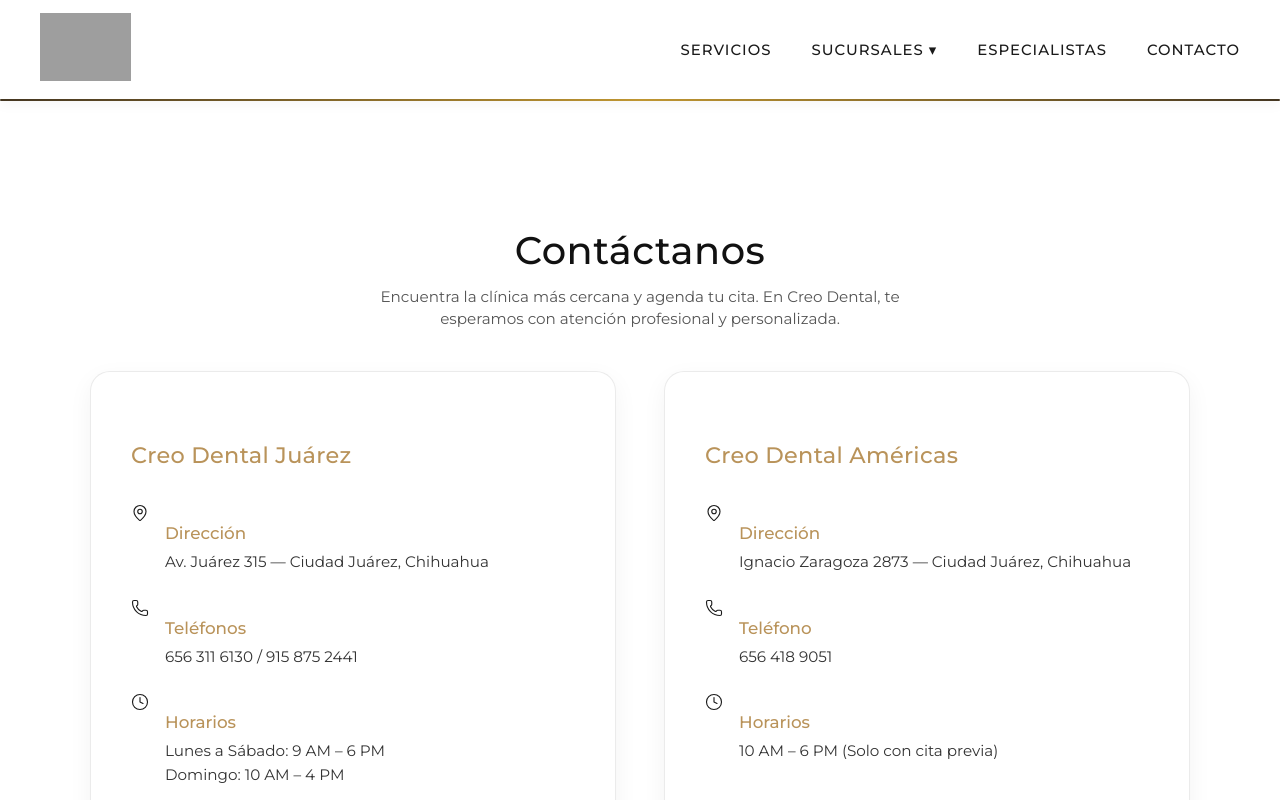
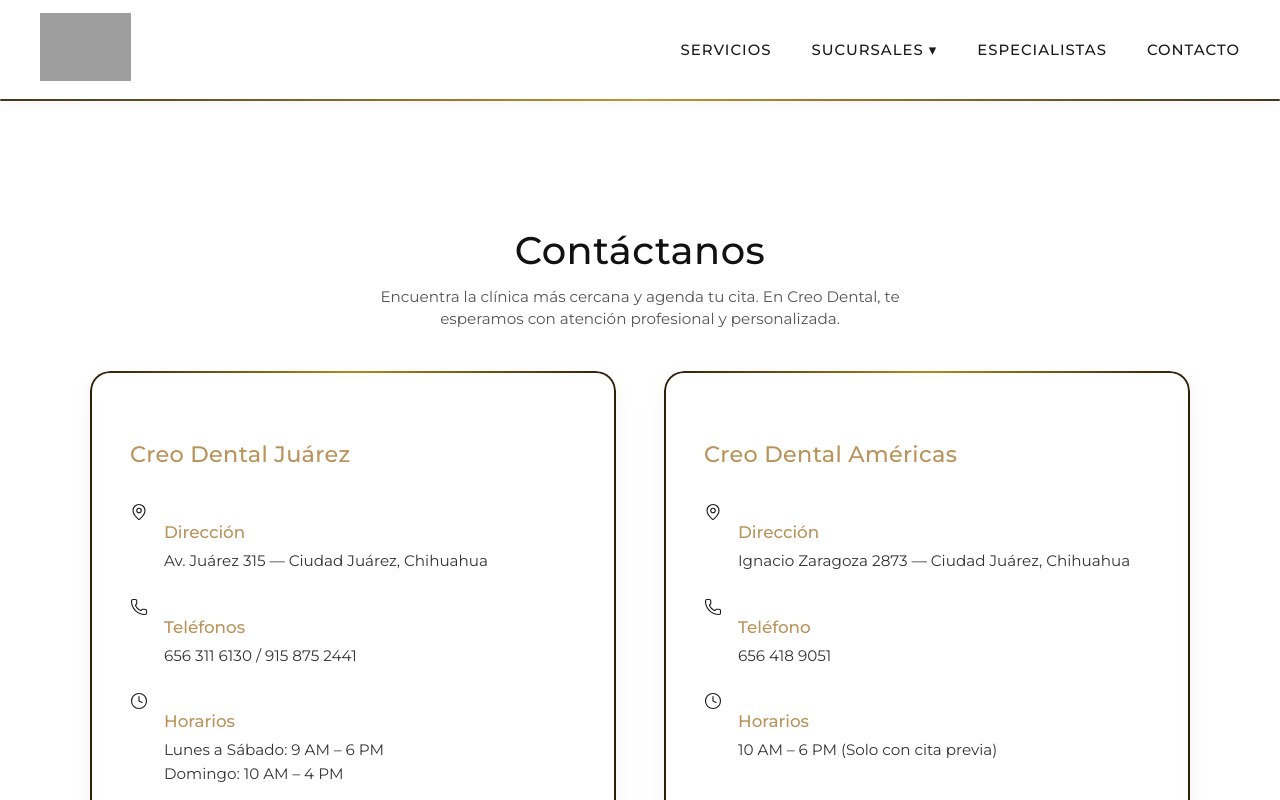
Before and after one commit to SebastianPineiro10/Creo-Dental, a React (Vite) app: page /contact in a window 1280 px wide. Shown: the top 800 px of the page. Built offline with nearby package versions, Linux system fonts and the light colour scheme; grey boxes are pictures that could not be loaded.

Commit message:
Nuevos cambios

```diff
--- a/src/pages/contact/Contact.jsx
+++ b/src/pages/contact/Contact.jsx
@@ -67,6 +67,7 @@ function Contact() {
           <div className="contact-card">
             <h2>Creo Dental Américas</h2>
 
+
             <div className="info-row">
               <MapPin size={18} strokeWidth={1.5} />
               <div>
--- a/src/pages/contact/contact.css
+++ b/src/pages/contact/contact.css
@@ -2,7 +2,7 @@
   font-family: "Montserrat", sans-serif;
   background: #fff;
   color: #1a1a1a;
-  padding: 3.5rem 2rem  4rem;
+  padding: 3.5rem 2rem 4rem;
   opacity: 0;
   filter: blur(6px);
   transition: opacity 1.2s ease, filter 1.2s ease;
@@ -63,25 +63,64 @@
   flex: 1;
   min-width: 330px;
   background: #ffffff;
-  border: 1px solid rgba(0, 0, 0, 0.08);
   border-radius: 20px;
   padding: 3rem 2.5rem;
   box-shadow: 0 8px 24px rgba(0, 0, 0, 0.05);
-  transition: box-shadow 0.3s ease;
+  position: relative;
+  overflow: hidden;
   opacity: 0;
   transform: translateY(0);
   animation: fade-card 1.2s ease forwards;
 }
 
-.contact-card:nth-child(1) {
-  animation-delay: 0.6s;
+/* --- Efecto de borde dorado que se “revela” una sola vez --- */
+.contact-card::before {
+  content: "";
+  position: absolute;
+  inset: 0;
+  border-radius: 20px;
+  background: linear-gradient(to right, #2f1f08 0%, #b88a1a 50%, #2f1f08 100%);
+  transform: scaleX(0);
+  transform-origin: left;
+  animation: fillGolden 1.8s ease forwards;
+  z-index: 0;
 }
 
-.contact-card:nth-child(2) {
+.contact-card::after {
+  content: "";
+  position: absolute;
+  inset: 2px; /* Grosor del borde */
+  border-radius: 18px;
+  background: #fff;
+  z-index: 1;
+}
+
+/* --- Contenido por encima del relleno --- */
+.contact-card > * {
+  position: relative;
+  z-index: 2;
+}
+
+/* --- Animación de relleno dorado --- */
+@keyframes fillGolden {
+  from {
+    transform: scaleX(0);
+  }
+  to {
+    transform: scaleX(1);
+  }
+}
+
+/* --- Retraso individual para cada tarjeta --- */
+.contact-card:nth-child(1)::before {
+  animation-delay: 0.5s;
+}
+
+.contact-card:nth-child(2)::before {
   animation-delay: 0.7s;
 }
 
-/* Hover solo cambia la sombra, no levanta */
+/* Hover solo cambia la sombra */
 .contact-card:hover {
   box-shadow: 0 12px 36px rgba(0, 0, 0, 0.08);
 }
@@ -131,6 +170,8 @@
   text-decoration: none;
   transition: background 0.3s ease;
   margin-top: 1.2rem;
+  position: relative;
+  z-index: 3;
 }
 
 .btn-whatsapp:hover {
@@ -158,7 +199,6 @@
   }
 }
 
-/* Tarjetas solo hacen fade-in, sin levantarse */
 @keyframes fade-card {
   0% {
     opacity: 0;
@@ -183,3 +223,22 @@
     font-size: 2rem;
   }
 }
+
+/* === LÍNEA DORADA DE TÍTULOS (navbar style) === */
+.divider-line {
+  width: 0%;
+  height: 3px;
+  margin: 0.8rem 0 1.8rem;
+  border-radius: 10px;
+  background: linear-gradient(to right, #2f1f08 0%, #b88a1a 50%, #2f1f08 100%);
+  animation: line-fill 2.2s ease forwards;
+}
+
+@keyframes line-fill {
+  from {
+    width: 0%;
+  }
+  to {
+    width: 100%;
+  }
+}
```
